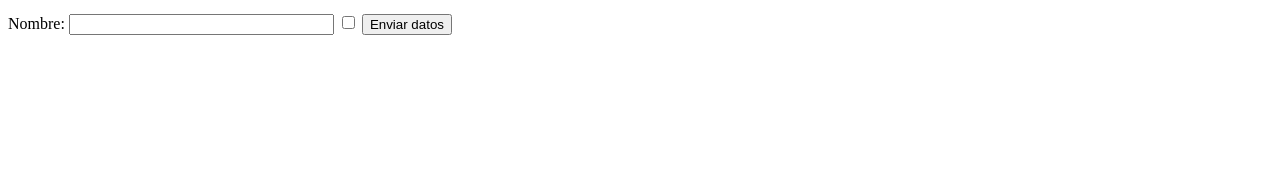
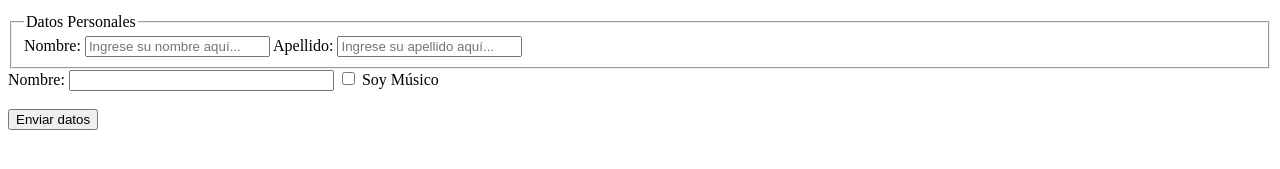
Before and after one commit to Leoguzmand/TalentoTech-clase1, a plain HTML site: page contacto.html in a window 1280 px wide. Shown: the part 249-418 px from the top of the page. Drawn offline with Linux system fonts and the light colour scheme.

Commit message:
Crear el campo fieldset en formulario

```diff
--- a/contacto.html
+++ b/contacto.html
@@ -23,13 +23,28 @@
     </nav>
 
     <main>
-        <form action="" method="get" target="_blank">
+
+        <!-- Formulario -->
+        <form action="" method="get" target="">
+
+            <fieldset>
+                <legend>Datos Personales</legend>
+                <label for="firstname">Nombre:</label>
+                <input type="text" size="20" id="firstname" placeholder="Ingrese su nombre aquí...">
+                <label for="lastname">Apellido:</label>
+                <input type="text" size="20" id="lastname" placeholder="Ingrese su apellido aquí...">
+
+            </fieldset>
+
+
             <label for="nombre">Nombre: </label>
             <input type="text" size="30" name="nombre" id="nombre">
+
             <label class="suiche">
                 <input type="checkbox" name="esmusico" id="esmusico">
-                <span class="slider round"></span>
+                <span class="slider round">Soy Músico</span>
             </label>
+            <br><br>
             <input type="submit" value="Enviar datos">
         </form>
 
```
